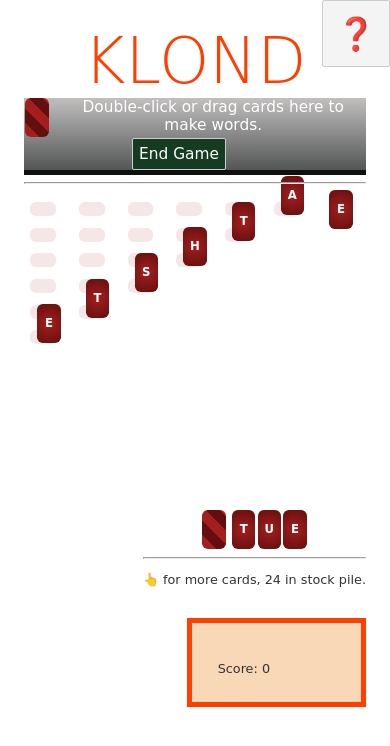
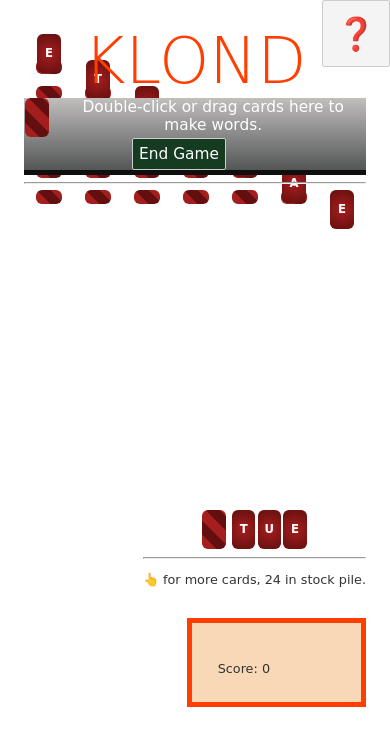
Before and after one commit to craignicol/klond, a Svelte app: page / in a window 390 px wide. Shown: the top 746 px of the page. Built offline with nearby package versions, Linux system fonts and the light colour scheme.

Commit message:
Adjust card layout for improved responsiveness and visual consistency

```diff
--- a/src/App.svelte
+++ b/src/App.svelte
@@ -397,7 +397,7 @@
 		display: flex;
 		flex-direction: column;
 		align-items: center;
-		min-width: 8vw;
+		min-width: 4vw;
 		min-height: 20rem;
 	}
 
--- a/src/Card.svelte
+++ b/src/Card.svelte
@@ -82,12 +82,9 @@
   }
   div.card.back.clip:not(:last-child) {
     height: 1em;
-    opacity: 0.1;
-    margin-left: -3vw;
-    max-width: 3rem;
-    margin-top: 1em;
+    max-width: 5rem;
   }
-  button.card.back {
+  div.card.back, button.card.back {
     background: repeating-linear-gradient(
       45deg,
       rgb(165, 30, 30),
```
